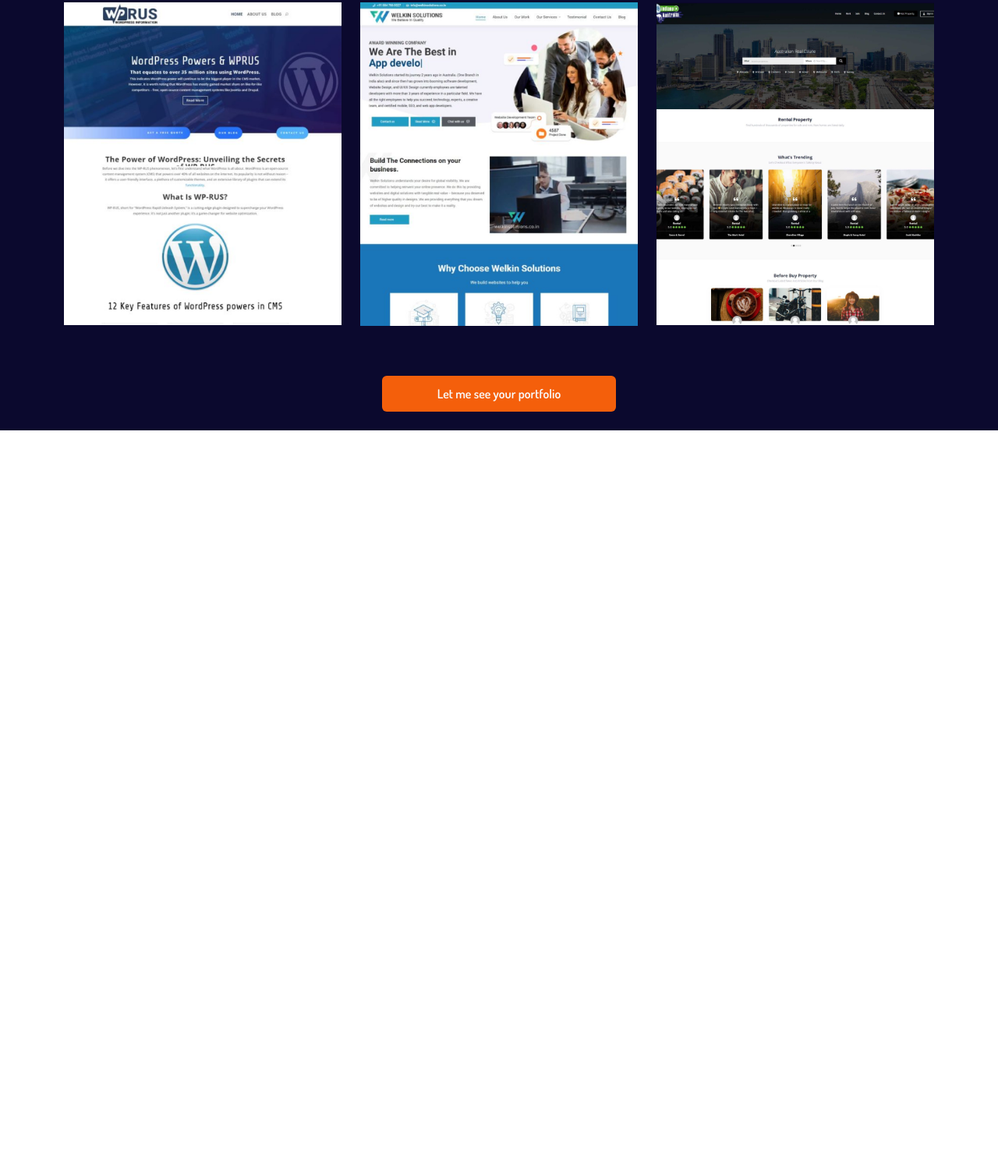
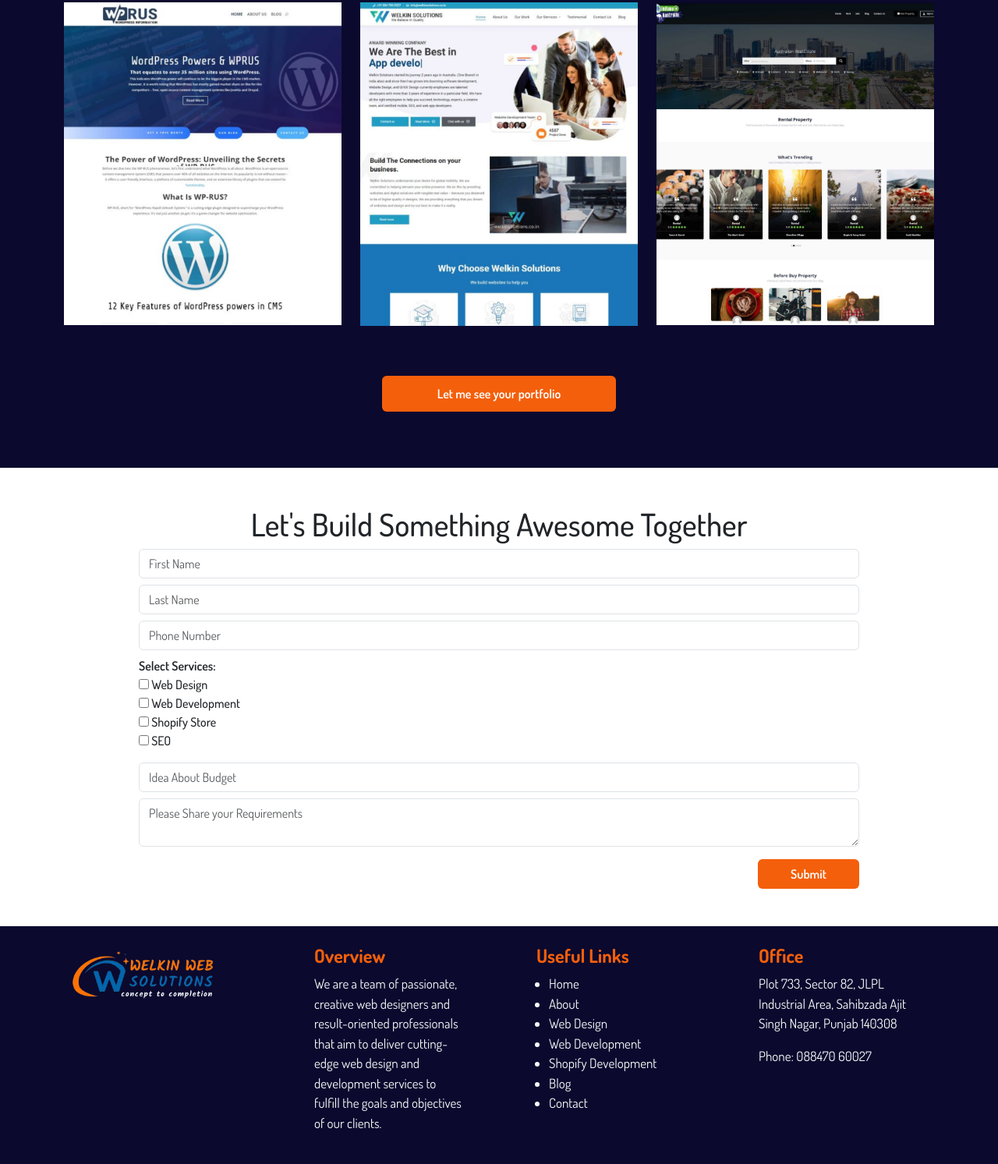
Before and after one commit to Aman1225k/welkin-new, a plain HTML site: page index.html in a window 1280 px wide. Shown: the part 3518-5011 px from the top of the page at 78% size. Before the commit the page ends 4070 px from the top, so only its background shows below. Drawn offline with nearby package versions, Linux system fonts and the light colour scheme.

Commit message:
added html and pics

```diff
--- a/index.html
+++ b/index.html
@@ -426,11 +426,11 @@
     <!-- page4 -->
     <div class="container-fluid mt-5 py-4" style="background-color:rgb(11, 9, 46) ;">
         <div class="container mt-5">
-            <div class="text-center">
+            <div class="text-center mb-5">
                 <h1> <span style="color:rgb(244, 95, 11);font-weight: 600;">Our</span> <span
                         style="color: rgb(249, 209, 4); font-weight:600;">Featured</span> <span
                         style="color:rgb(244, 95, 11);font-weight: 600;">Work</span> </h1>
-                <h5 style="font-weight: 450; color: white;">We are one of the top Australian website design and
+                <h5 style="font-weight: 450; color: white;"> We are one of the top Australian website design and
                     Development agencies, providing cutting-edge
                     design and website development services for over 12 years. Every website we design is customized as
                     per your audience and search engine response. Have a look at our work portfolio.
@@ -459,8 +459,86 @@
                         <img class="img-fluid" src="images/work-pic6.PNG" alt="img">
                     </div>
                 </div>
-                <div class="btn text-light" id="portfolio-btn">Let me see
-                    your portfolio</div>
+                <a href="#">
+                    <div class="btn" id="portfolio-btn">Let me see
+                        your portfolio</div>
+                </a>
+            </div>
+        </div>
+    </div>
+
+    <!-- page 5 -->
+    <div class="container-fluid px-5">
+        <div class="container mt-5">
+            <div class="container px-5">
+                <div class="container px-5">
+                    <div class="text-center">
+                        <h1> Let's Build Something Awesome Together </h1>
+                        <div class="form-group">
+                            <input type="text" class="form-control mb-2" id="first-name" aria-describedby="name"
+                                placeholder="First Name">
+                            <input type="text" class="form-control mb-2" id="last-name" aria-describedby="name"
+                                placeholder="Last Name">
+                            <input type="text" class="form-control mb-2" id="phone-number" aria-describedby="number"
+                                placeholder="Phone Number">
+                        </div>
+                    </div>
+                    <div class="my-2">
+                        <lable for="services" style="font-weight: 550;"> Select Services:</lable><br>
+                        <input type="checkbox" name="web-design" value="Web Design">
+                        <lable for="services" class="check-box"> Web Design </lable><br>
+                        <input type="checkbox" name="web-design" value="Web Development">
+                        <lable for="services" class="check-box"> Web Development </lable><br>
+                        <input type="checkbox" name="web-design" value="Shopify store">
+                        <lable for="services" class="check-box"> Shopify Store </lable><br>
+                        <input type="checkbox" name="web-design" value="SEO">
+                        <lable for="services" class="check-box"> SEO </lable><br>
+                        <div class="text-center my-3">
+                            <input type="text" class="form-control mb-2" id="idea-budget" aria-describedby="idea"
+                                placeholder="Idea About Budget">
+                            <textarea class="form-control" id="text-requirement"
+                                placeholder="Please Share your Requirements"></textarea>
+                        </div>
+                    </div>
+                    <div class="text-end mb-5">
+                        <a href="#">
+                            <div class="btn submit-btn">
+                                Submit</div>
+                        </a>
+                    </div>
+                </div>
+            </div>
+        </div>
+    </div>
+    <div class="container-fluid" style="background-color:rgb(11, 9, 46) ;">
+        <div class="container">
+            <div class="row text-light">
+                <div class="col-sm-3 py-4">
+                    <img class="img-fluid" id="img-logo" src="images/logo-end.png">
+                </div>
+                <div class="col-sm-3 py-4 px-5">
+                    <h4 class="heading-end"> Overview</h4>
+                    <p class="page-end-para">We are a team of passionate, creative web designers and result-oriented professionals that aim to
+                        deliver cutting-edge web design and development services to fulfill the goals and objectives of
+                        our clients.</p>
+                </div>
+                <div class="col-sm-3 py-4 px-5">
+                    <h4 class="heading-end">Useful Links</h4>
+                    <ul class="ps-3 page-end-para">
+                        <li>Home</li>
+                        <li>About</li>
+                        <li>Web Design</li>
+                        <li>Web Development</li>
+                        <li>Shopify Development</li>
+                        <li>Blog</li>
+                        <li>Contact</li>
+                    </ul>
+                </div>
+                <div class="col-sm-3 py-4 px-5">
+                    <h4 class="heading-end">Office</h4>
+                    <p class="page-end-para">Plot 733, Sector 82, JLPL Industrial Area, Sahibzada Ajit Singh Nagar, Punjab 140308</p>
+                    <p class="page-end-para">Phone: 088470 60027</p>
+                </div>
             </div>
         </div>
     </div>
--- a/style.css
+++ b/style.css
@@ -103,11 +103,35 @@ body{
     font-weight: 600;
     padding: 10px;
 }
-.know-more-btn:hover{
-    background-color:rgb(244, 95, 11) ;
-    color: white;
+.know-more-btn:hover, .submit-btn:hover, #portfolio-btn:hover, #services-btn:hover{
+    background-color:white ;
+    color:rgb(244, 95, 11) ;
 }
 .work-images{
     max-width: 100%;
     height: auto;
 }
+
+/*page-5 */
+.check-box{
+    font-weight: 450;
+}
+.submit-btn{
+    background-color:rgb(244, 95, 11) ;
+    color: white;
+    width: 130px;
+    font-weight: 600;
+}
+.submit-btn a{
+    text-decoration: none;
+
+}
+
+/*end-page */
+.heading-end{
+    color:rgb(244, 95, 11) ;
+    font-weight: 650;
+}
+.page-end-para{
+    font-size:17px;
+}
```
Also changed, not shown: images/logo-end.png (added).
